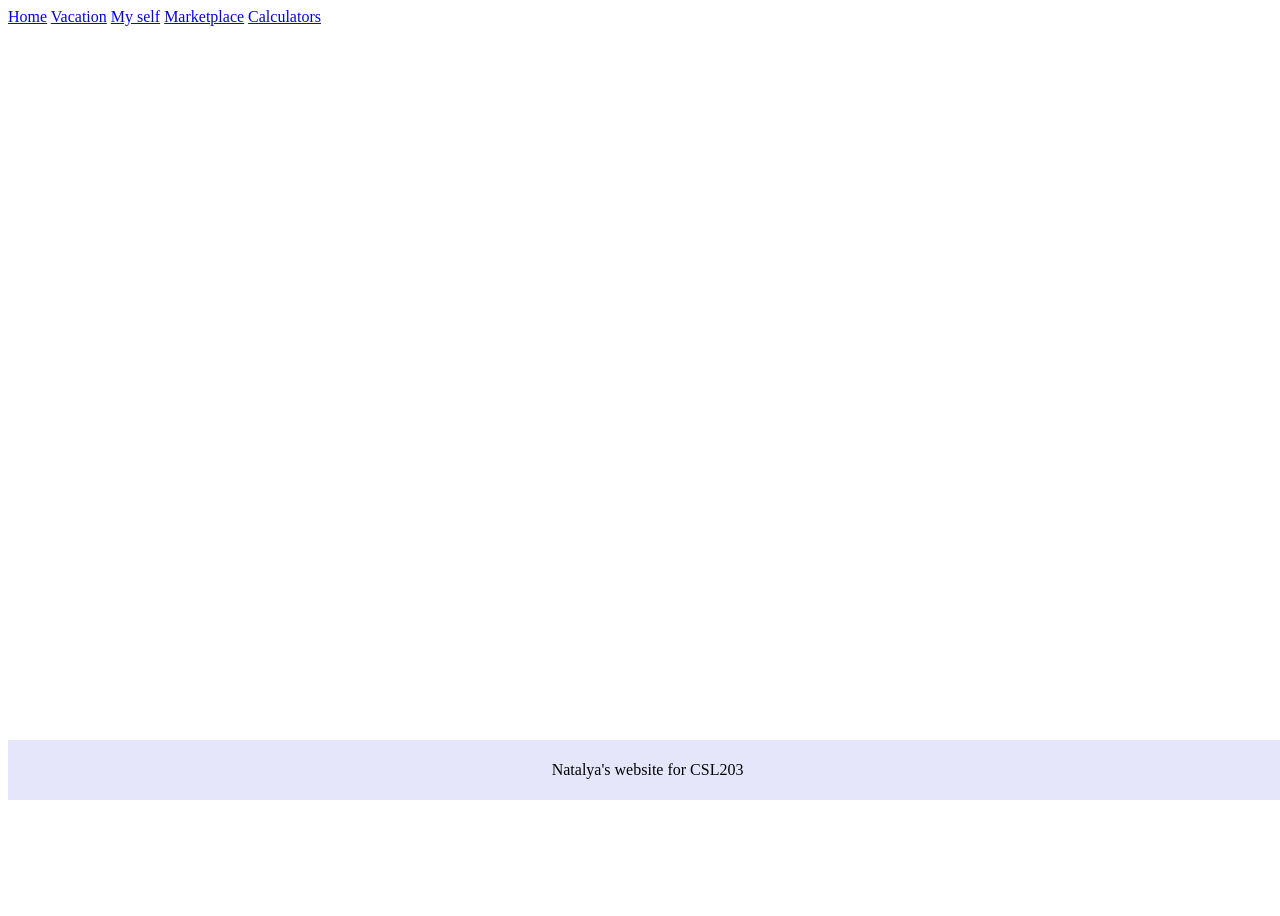
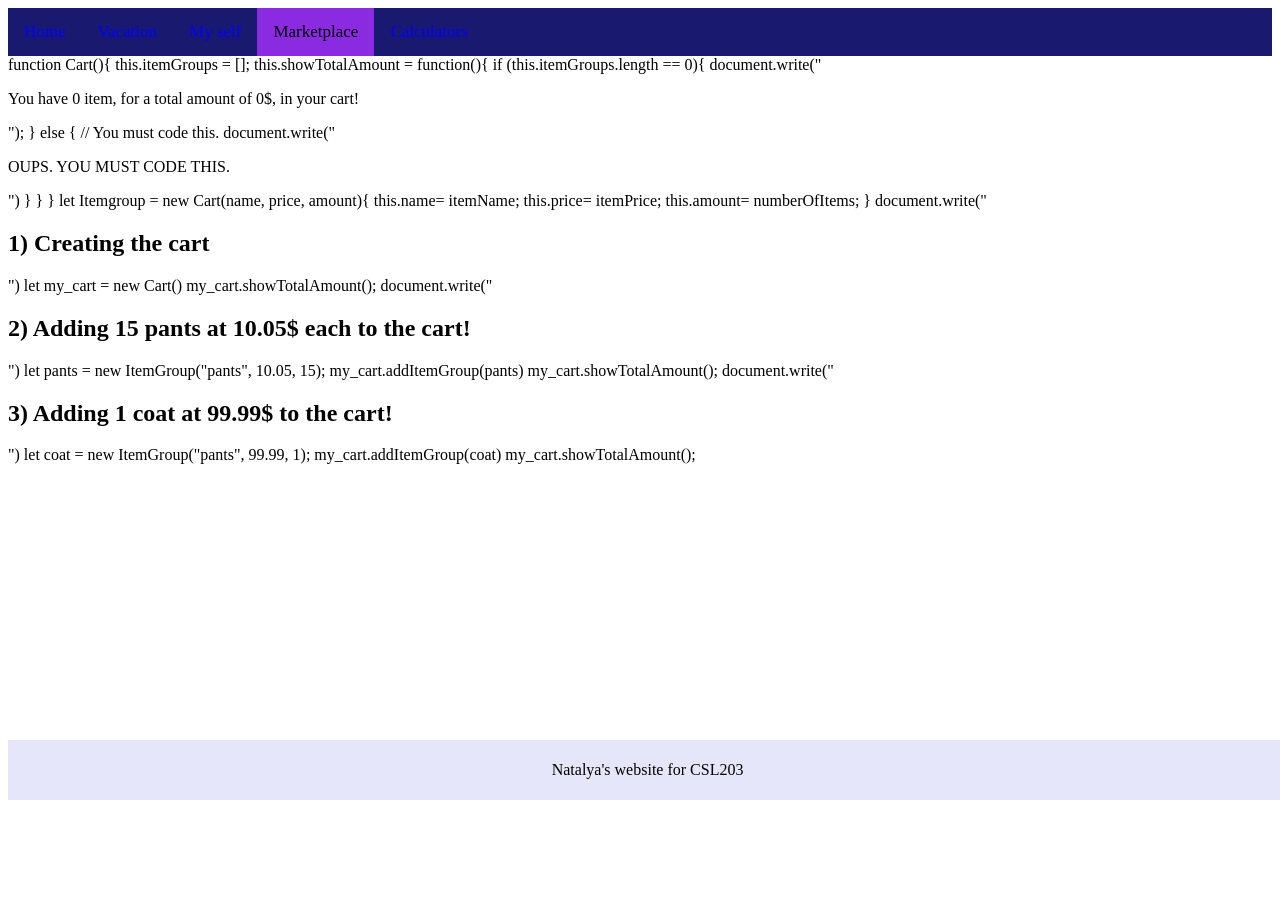
Before and after one commit to NJONES-CS203/NJONES-CS203.github.io, a PHP site: page /marketplace.html in a window 1280 px wide. Before the commit the page ends 800 px from the top, so only its background shows below. Run offline with PHP 8.4, Linux system fonts and the light colour scheme.

Commit message:
tryign to close lab4

```diff
--- a/marketplace.html
+++ b/marketplace.html
@@ -17,9 +17,37 @@
         <a href="calculators.html"> Calculators</a>
     </nav>
     <div class="body_wrapper">
+    <script src="1-marketplace.js"> </script>
 
+    function Cart(){
+        this.itemGroups = [];
+        this.showTotalAmount = function(){
+            if (this.itemGroups.length == 0){
+                document.write("<p> You have 0 item, for a total amount of 0$, in your cart! </p>");
+            } else {
+            // You must code this.
+            document.write("<p>OUPS. YOU MUST CODE THIS.</p>")
+            }
+        }
+    }
+    let Itemgroup = new Cart(name, price, amount){
+        this.name= itemName;
+        this.price= itemPrice;
+        this.amount= numberOfItems;
 
+    }
 
+    document.write("<h2> 1) Creating the cart </h2>")
+    let my_cart = new Cart()
+    my_cart.showTotalAmount();
+    document.write("<h2> 2) Adding 15 pants at 10.05$ each to the cart! </h2>")
+    let pants = new ItemGroup("pants", 10.05, 15);
+    my_cart.addItemGroup(pants)
+    my_cart.showTotalAmount();
+    document.write("<h2> 3) Adding 1 coat at 99.99$ to the cart! </h2>")
+    let coat = new ItemGroup("pants", 99.99, 1);
+    my_cart.addItemGroup(coat)
+    my_cart.showTotalAmount();
 
     </div>
     <div class="Footer">
--- a/my_style.css
+++ b/my_style.css
@@ -1,11 +1,11 @@
 /* LINKS */
 a:link{
     color: blue;
-    text-decoration: underline;
+    text-decoration: none;
 }
 a:visited{
     color: blueviolet;
-    text-decoration: underline;
+    text-decoration: none;
 }
 a:hover{
     color: orchid;
@@ -15,7 +15,44 @@ a:active{
     color: green;
     text-decoration: none;
 }
-
+/* NAVIGATION MENU */
+nav{
+    overflow: hidden;
+    background-color: midnightblue;
+    color:aliceblue;
+}
+nav a{
+    float: left;
+    text-align: center;
+    padding: 14px 16px;
+    text-decoration: none;
+    font-size: 17px;
+}
+nav a:hover{
+    background-color:azure;
+    color:darkblue;
+}
+nav a.current{
+    background-color: blueviolet;
+    color: black;
+}
+/** SCROLL BAR **/
+/* width */
+::-webkit-scrollbar {
+  width: 10px;
+}
+/* Track */
+::-webkit-scrollbar-track {
+  background: lavender;
+}
+/* Handle */
+::-webkit-scrollbar-thumb {
+  background: mediumpurple;
+}
+/* Handle on hover */
+::-webkit-scrollbar-thumb:hover {
+  background: indigo;
+}
 /* FOOTER */
 .Footer {
     position:sticky;
```
Also changed, not shown: artist.html (+7 -0 lines), index.html (+6 -13 lines).
